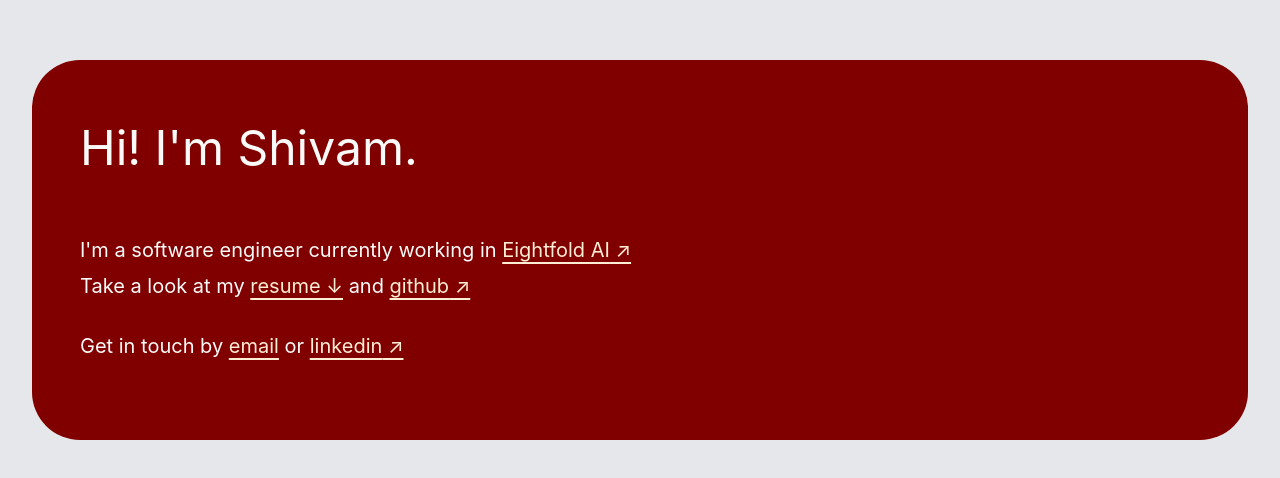
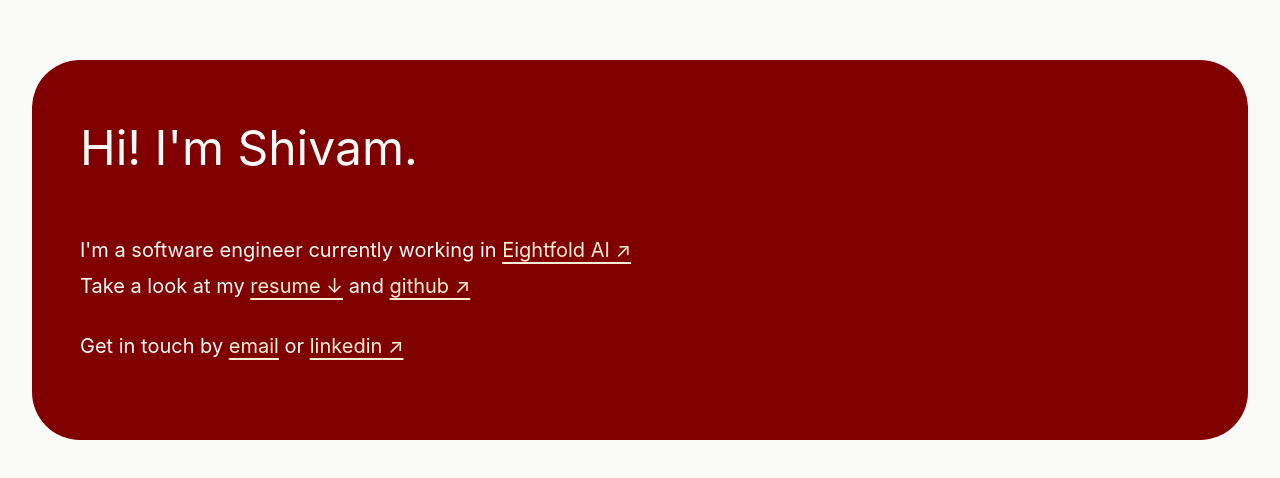
Before and after one commit to shivambl/personal-website, a React (Vite) app: page / in a window 1280 px wide. Shown: the part 150-628 px from the top of the page. Built offline with nearby package versions, Linux system fonts and the light colour scheme.

Commit message:
Fix bg color

```diff
--- a/src/App.tsx
+++ b/src/App.tsx
@@ -6,7 +6,7 @@ function App() {
 
   return (
     <>
-      <div className='h-dvh bg-gray-200 flex p-8'>
+      <div className='h-dvh bg-stone-50 flex p-8'>
         <div className='container bg-maroon rounded-[3rem] m-auto p-12 lg:pd-16'>
 
           <h1 className='text-5xl text-stone-50 mt-4 mb-16'>
```
